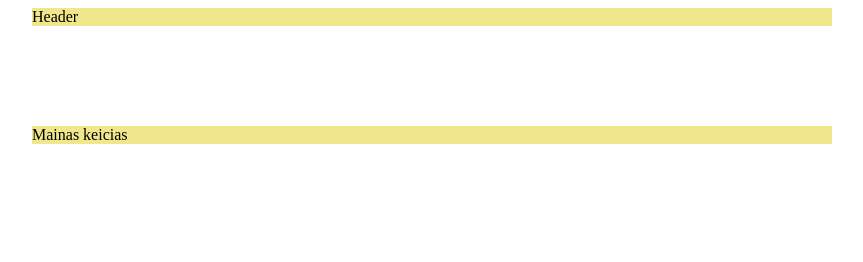
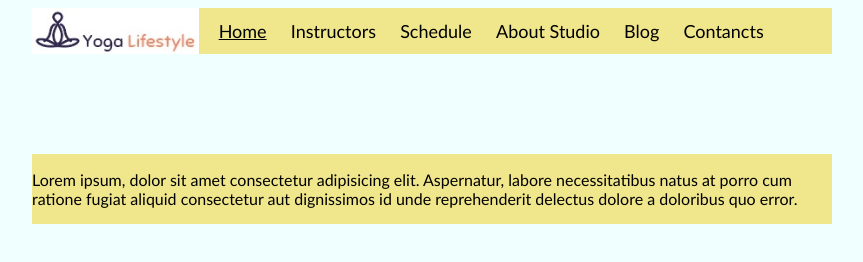
Before and after one commit to LeoGytis/6-pask, a website: page index.html in a window 1280 px wide. Shown: the whole page, without its empty margins (208-1071 px from the left). Drawn offline with Linux system fonts and the light colour scheme.

Commit message:
Paskaitos pabaiga

```diff
--- a/index.html
+++ b/index.html
@@ -9,10 +9,18 @@
 </head>
 <body>
     <header >
-        Header
+        <img src="./logo.jpg" alt="Logo">
+            <nav>
+                <a href="#">Home</a>
+                <a href="#">Instructors</a>
+                <a href="#">Schedule</a>
+                <a href="#">About Studio</a>
+                <a href="#">Blog</a>
+                <a href="#">Contancts</a>
+            </nav>
     </header>
     <main>
-        Mainas keicias
+        <p>Lorem ipsum, dolor sit amet consectetur adipisicing elit. Aspernatur, labore necessitatibus natus at porro cum ratione fugiat aliquid consectetur aut dignissimos id unde reprehenderit delectus dolore a doloribus quo error.</p>
     </main>
 </body>
 </html>
--- a/main.css
+++ b/main.css
@@ -1,9 +1,43 @@
+
+body {
+    background-color: azure;
+    font-family: 'Gill Sans', 'Gill Sans MT', Calibri, 'Trebuchet MS', sans-serif;
+
+}
+
 header,
 main {
+    display: inline-block;
     background-color: khaki;
     width: 800px;
     margin-left: calc(50% - 400px);
 }
+img {
+    float: left;
+    height: 46px;
+}
+nav {
+    display: inline-block;
+    margin-top: 13px;
+    margin-bottom: 13px;
+}
+
+a {
+    display: inline-block;
+    font-size: 18px;
+    line-height: 20px;
+    margin-left: 20px;
+    text-decoration: none;
+    color: black;
+}
+a:hover {
+    color: red;
+    text-decoration: underline;
+}
+a:first-child {
+    color: black;
+    text-decoration: underline;
+}
 main {
     margin-top: 100px;
 }
```
Also changed, not shown: logo.jpg (added), logo.png (added).
